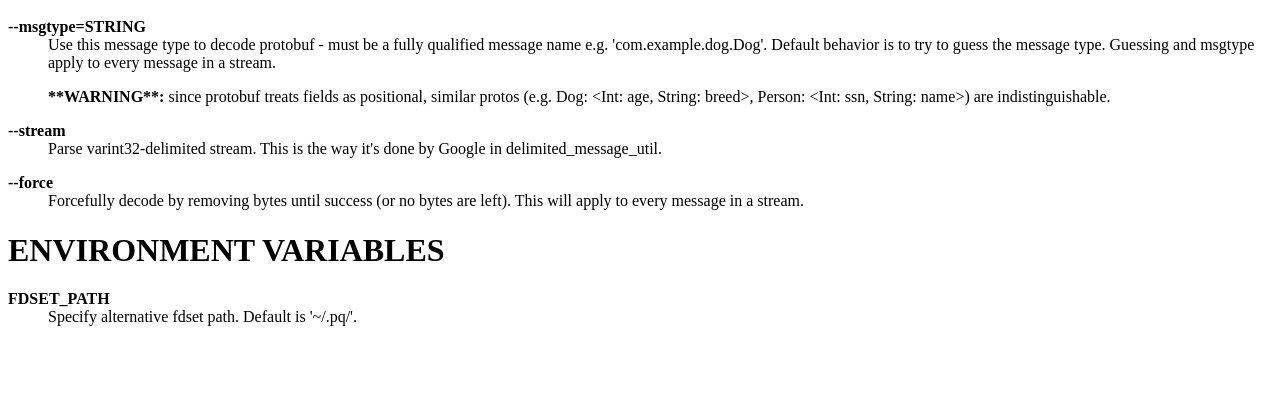
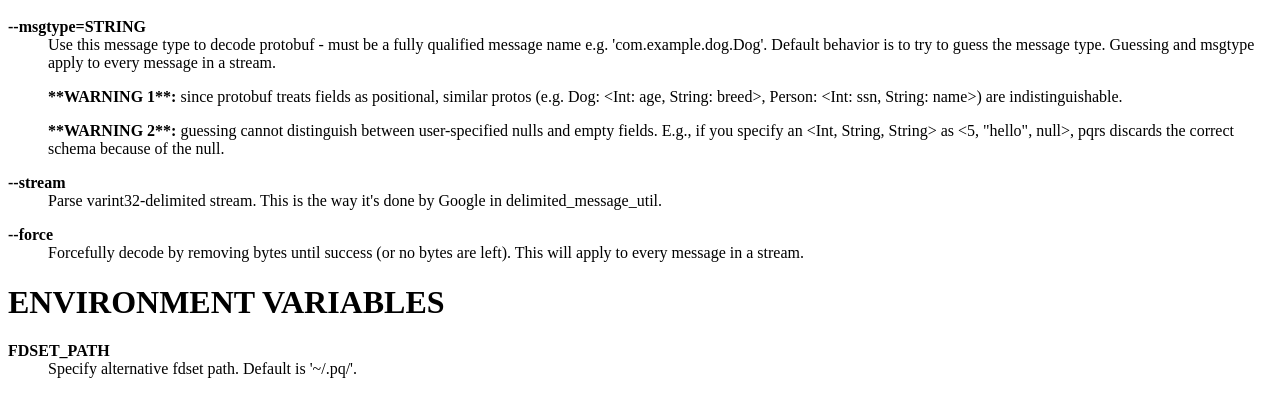
Before and after one commit to sevagh/pq, a plain HTML site: page docs/index.html in a window 1280 px wide. Shown: the part 503-911 px from the top of the page. Before the commit the page ends 859 px from the top, so only its background shows below. Drawn offline with Linux system fonts and the light colour scheme.

Commit message:
Describe user-null interaction in manpage

```diff
--- a/docs/index.html
+++ b/docs/index.html
@@ -43,9 +43,14 @@ pq - jq for protobuf - parse protobuf generically
       name e.g. 'com.example.dog.Dog'. Default behavior is to try to guess the
       message type. Guessing and msgtype apply to every message in a stream.
     <div style="height: 1.00em;">&#160;</div>
-    <b>**WARNING**:</b> since protobuf treats fields as positional, similar
+    <b>**WARNING 1**:</b> since protobuf treats fields as positional, similar
       protos (e.g. Dog: &lt;Int: age, String: breed&gt;, Person: &lt;Int: ssn,
-      String: name&gt;) are indistinguishable.</dd>
+      String: name&gt;) are indistinguishable.
+    <div style="height: 1.00em;">&#160;</div>
+    <b>**WARNING 2**:</b> guessing cannot distinguish between user-specified
+      nulls and empty fields. E.g., if you specify an &lt;Int, String,
+      String&gt; as &lt;5, &quot;hello&quot;, null&gt;, pqrs discards the
+      correct schema because of the null.</dd>
 </dl>
 <dl class="Bl-tag">
   <dt class="It-tag"><b>--stream</b></dt>
```
Also changed, not shown: 1 other file.
